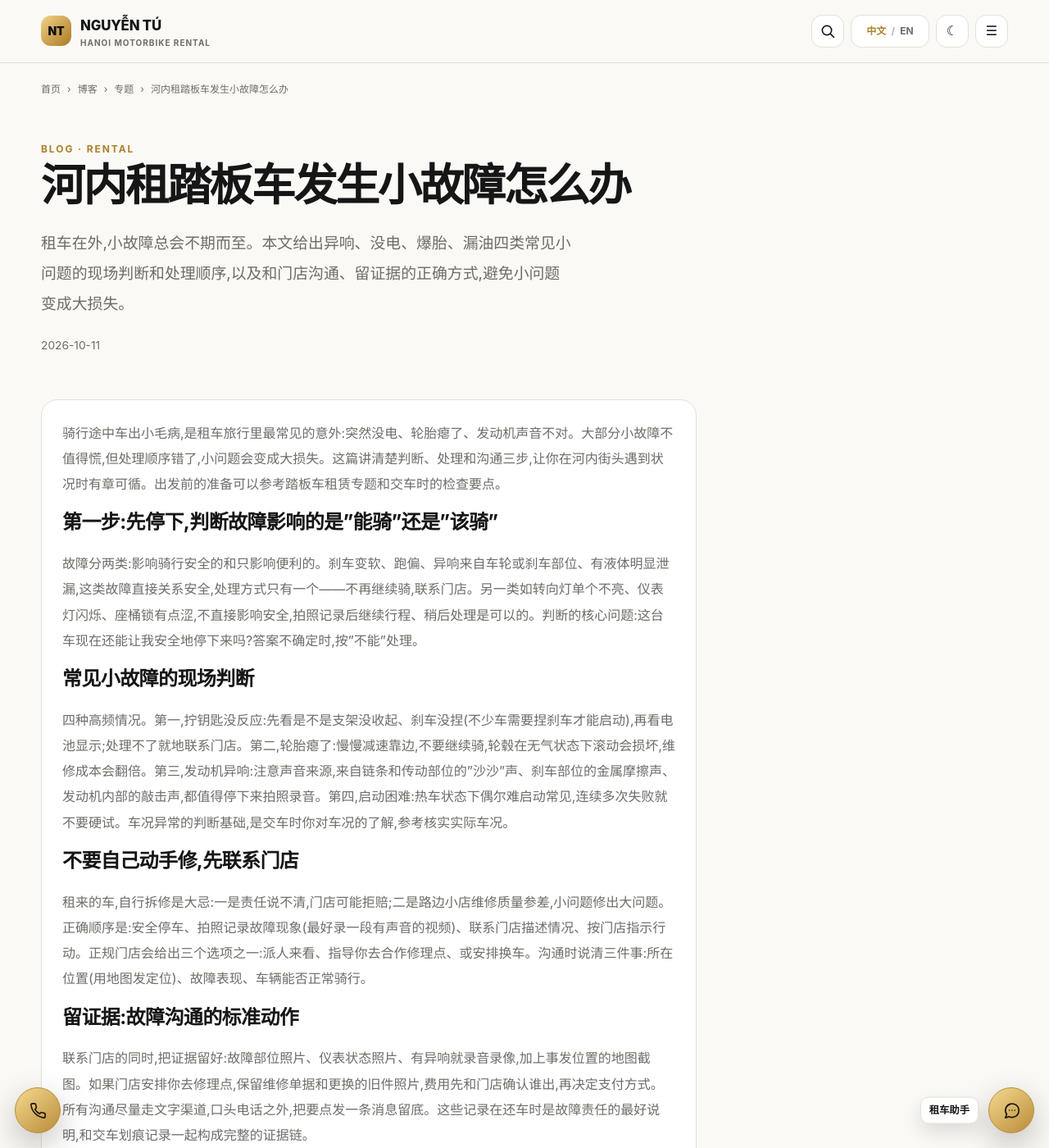
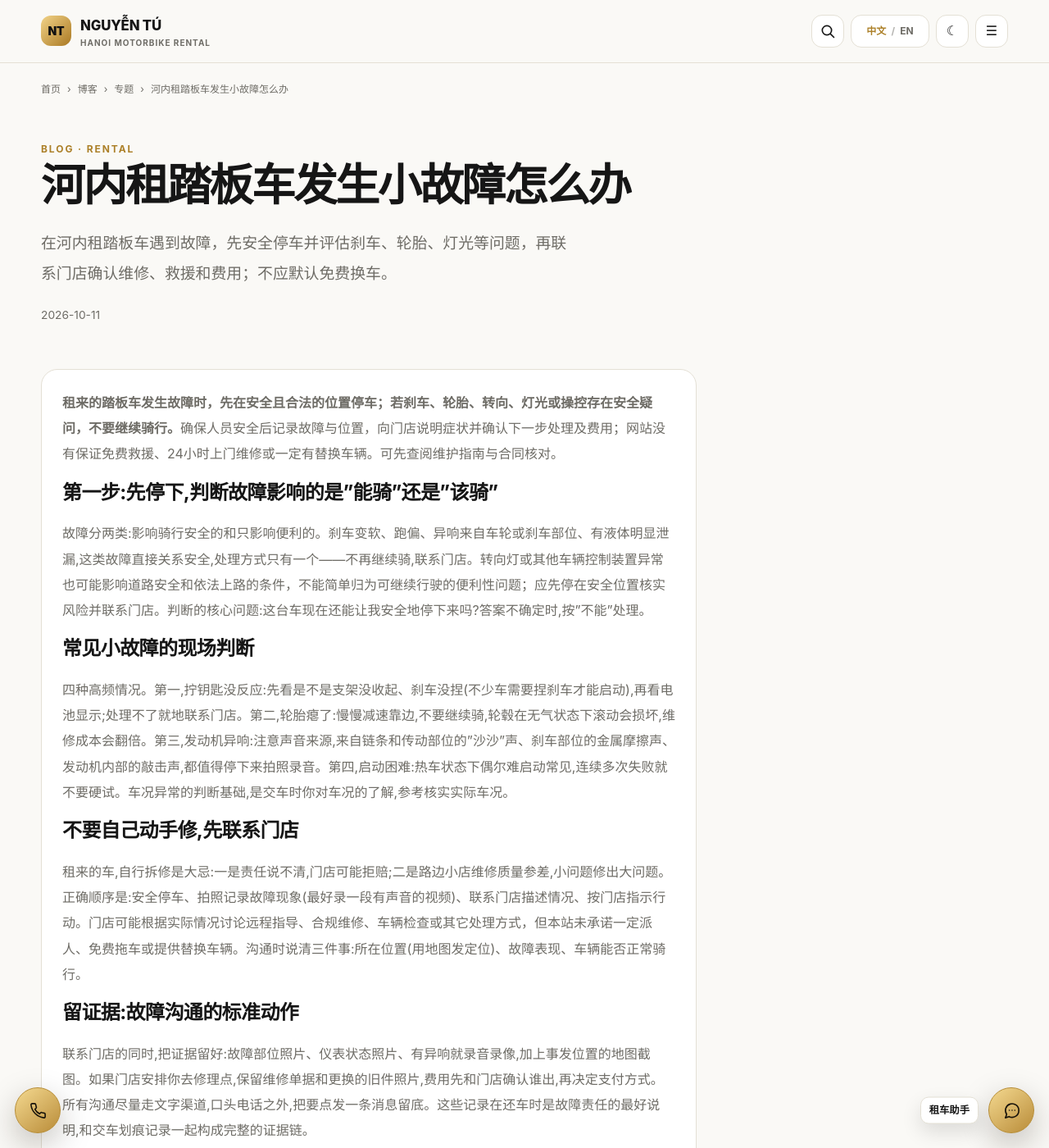
Before and after one commit to thuexemayhanoi/china, a Jekyll site: the page built from _posts/2026-10-11-hanoi-rental-scooters-22.md, in a window 1280 px wide and 1400 px high. Shown: the whole window at 82% size. Built offline with Jekyll 4.4.1, drawn with Linux system fonts in a browser that asks for light colours; some of the changed text lies outside the part shown.

Commit message:
seo(china): factual answer-first update for 2026-10-11-hanoi-rental-scooters-22.md

```diff
--- a/_posts/2026-10-11-hanoi-rental-scooters-22.md
+++ b/_posts/2026-10-11-hanoi-rental-scooters-22.md
@@ -5,18 +5,19 @@ topic: "rental"
 subtopic: "scooters"
 permalink: "/blog/hanoi-rental-scooters-22/"
 title: "河内租踏板车发生小故障怎么办"
-description: "租车在外,小故障总会不期而至。本文给出异响、没电、爆胎、漏油四类常见小问题的现场判断和处理顺序,以及和门店沟通、留证据的正确方式,避免小问题变成大损失。"
+description: "在河内租踏板车遇到故障，先安全停车并评估刹车、轮胎、灯光等问题，再联系门店确认维修、救援和费用；不应默认免费换车。"
+last_modified_at: "2026-10-12"
 primary_keyword: "河内踏板车租赁"
 date: "2026-10-11 17:14:30 +0700"
 seo_silo: "rental/scooters"
 breadcrumbs: [{"label": "博客", "href": "/blog/"}, {"label": "专题", "href": "/topics/rental/scooters/"}, {"label": "河内租踏板车发生小故障怎么办"}]
 publication_method: "automated_qa"
 ---
-骑行途中车出小毛病,是租车旅行里最常见的意外:突然没电、轮胎瘪了、发动机声音不对。大部分小故障不值得慌,但处理顺序错了,小问题会变成大损失。这篇讲清楚判断、处理和沟通三步,让你在河内街头遇到状况时有章可循。出发前的准备可以参考[踏板车租赁专题](/topics/rental/scooters/)和交车时的检查要点。
+**租来的踏板车发生故障时，先在安全且合法的位置停车；若刹车、轮胎、转向、灯光或操控存在安全疑问，不要继续骑行。**确保人员安全后记录故障与位置，向门店说明症状并确认下一步处理及费用；网站没有保证免费救援、24小时上门维修或一定有替换车辆。可先查阅[维护指南](/topics/guides/maintenance/)与[合同核对](/topics/guides/contracts/)。
 
 ## 第一步:先停下,判断故障影响的是"能骑"还是"该骑"
 
-故障分两类:影响骑行安全的和只影响便利的。刹车变软、跑偏、异响来自车轮或刹车部位、有液体明显泄漏,这类故障直接关系安全,处理方式只有一个——不再继续骑,联系门店。另一类如转向灯单个不亮、仪表灯闪烁、座桶锁有点涩,不直接影响安全,拍照记录后继续行程、稍后处理是可以的。判断的核心问题:这台车现在还能让我安全地停下来吗?答案不确定时,按"不能"处理。
+故障分两类:影响骑行安全的和只影响便利的。刹车变软、跑偏、异响来自车轮或刹车部位、有液体明显泄漏,这类故障直接关系安全,处理方式只有一个——不再继续骑,联系门店。转向灯或其他车辆控制装置异常也可能影响道路安全和依法上路的条件，不能简单归为可继续行驶的便利性问题；应先停在安全位置核实风险并联系门店。判断的核心问题:这台车现在还能让我安全地停下来吗?答案不确定时,按"不能"处理。
 
 ## 常见小故障的现场判断
 
@@ -24,7 +25,7 @@ publication_method: "automated_qa"
 
 ## 不要自己动手修,先联系门店
 
-租来的车,自行拆修是大忌:一是责任说不清,门店可能拒赔;二是路边小店维修质量参差,小问题修出大问题。正确顺序是:安全停车、拍照记录故障现象(最好录一段有声音的视频)、联系门店描述情况、按门店指示行动。正规门店会给出三个选项之一:派人来看、指导你去合作修理点、或安排换车。沟通时说清三件事:所在位置(用地图发定位)、故障表现、车辆能否正常骑行。
+租来的车,自行拆修是大忌:一是责任说不清,门店可能拒赔;二是路边小店维修质量参差,小问题修出大问题。正确顺序是:安全停车、拍照记录故障现象(最好录一段有声音的视频)、联系门店描述情况、按门店指示行动。门店可能根据实际情况讨论远程指导、合规维修、车辆检查或其它处理方式，但本站未承诺一定派人、免费拖车或提供替换车辆。沟通时说清三件事:所在位置(用地图发定位)、故障表现、车辆能否正常骑行。
 
 ## 留证据:故障沟通的标准动作
 
@@ -36,4 +37,4 @@ publication_method: "automated_qa"
 
 ## 结语
 
-小故障的处理原则一句话:安全故障停骑,便利故障留证,先联系再行动,证据全程留底。这套动作不复杂,却能把旅途中最常见的意外控制在最小范围。祝你在河内的骑行一路顺遂,更多实用建议看[安全骑行指南](/topics/guides/safety/)。
+故障处理原则是：人员安全优先；任何涉及制动、轮胎、照明或操控的异常先停止骑行，再与门店确认合适的处理与费用安排。这套动作不复杂,却能把旅途中最常见的意外控制在最小范围。祝你在河内的骑行一路顺遂,更多实用建议看[安全骑行指南](/topics/guides/safety/)。
```
